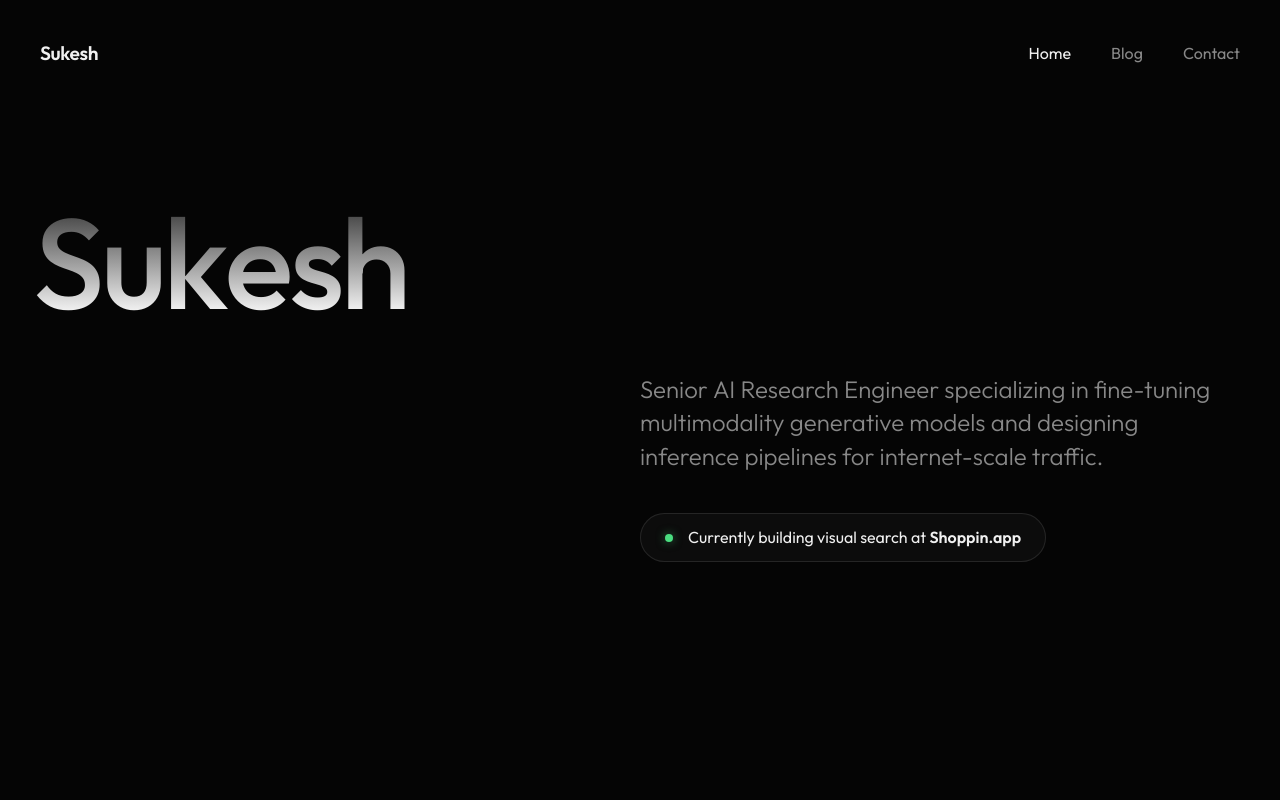
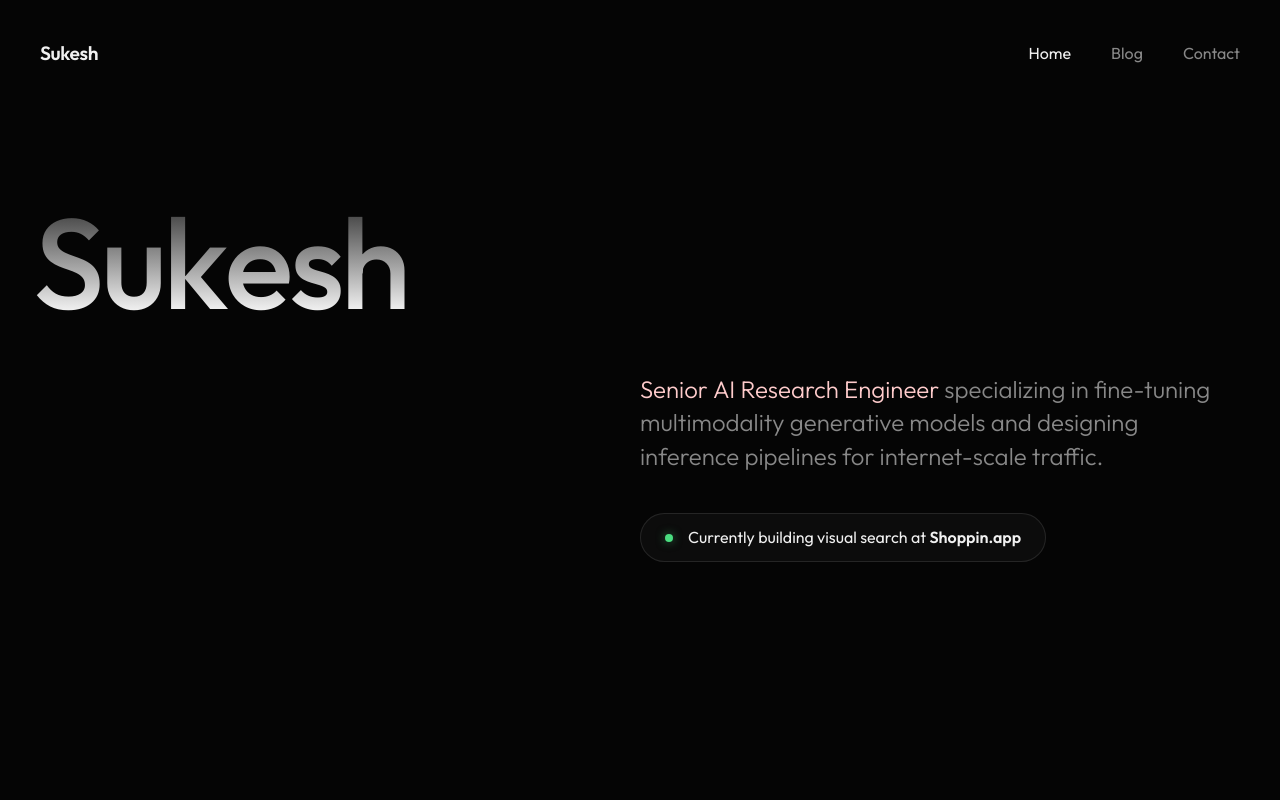
Before and after one commit to sukeshan/mee, a plain HTML site: page index.html in a window 1280 px wide. Shown: the top 800 px of the page. Drawn offline with Linux system fonts and the light colour scheme.

Commit message:
feat: Add `role-highlight` class to senior AI research engineer text and apply specific styling with hover effects.

```diff
--- a/index.html
+++ b/index.html
@@ -22,9 +22,12 @@
         <header class="hero">
             <h1 class="glow-text">Sukesh</h1>
             <div class="hero-intro">
-                <p class="glow-text-word">Senior AI Research Engineer specializing in fine-tuning multimodality
+                <p>
+                    <span class="glow-text-word role-highlight">Senior AI Research Engineer</span>
+                    <span class="glow-text-word">specializing in fine-tuning multimodality
                     generative models and designing
-                    inference pipelines for internet-scale traffic.</p>
+                    inference pipelines for internet-scale traffic.</span>
+                </p>
 
                 <div class="current-role">
                     <span class="status-dot"></span>
--- a/style.css
+++ b/style.css
@@ -295,6 +295,16 @@ footer {
     transform: scale(1.05);
 }
 
+/* Role Highlight Specifics */
+.role-highlight span {
+    color: #ffcccc;
+}
+
+.role-highlight span:hover {
+    color: #ff0000;
+    text-shadow: 0 0 10px rgba(255, 0, 0, 0.8), 0 0 20px rgba(255, 0, 0, 0.4);
+}
+
 /* Blog Clusters - Apple Glass Style */
 .cluster-card {
     cursor: pointer;
```
